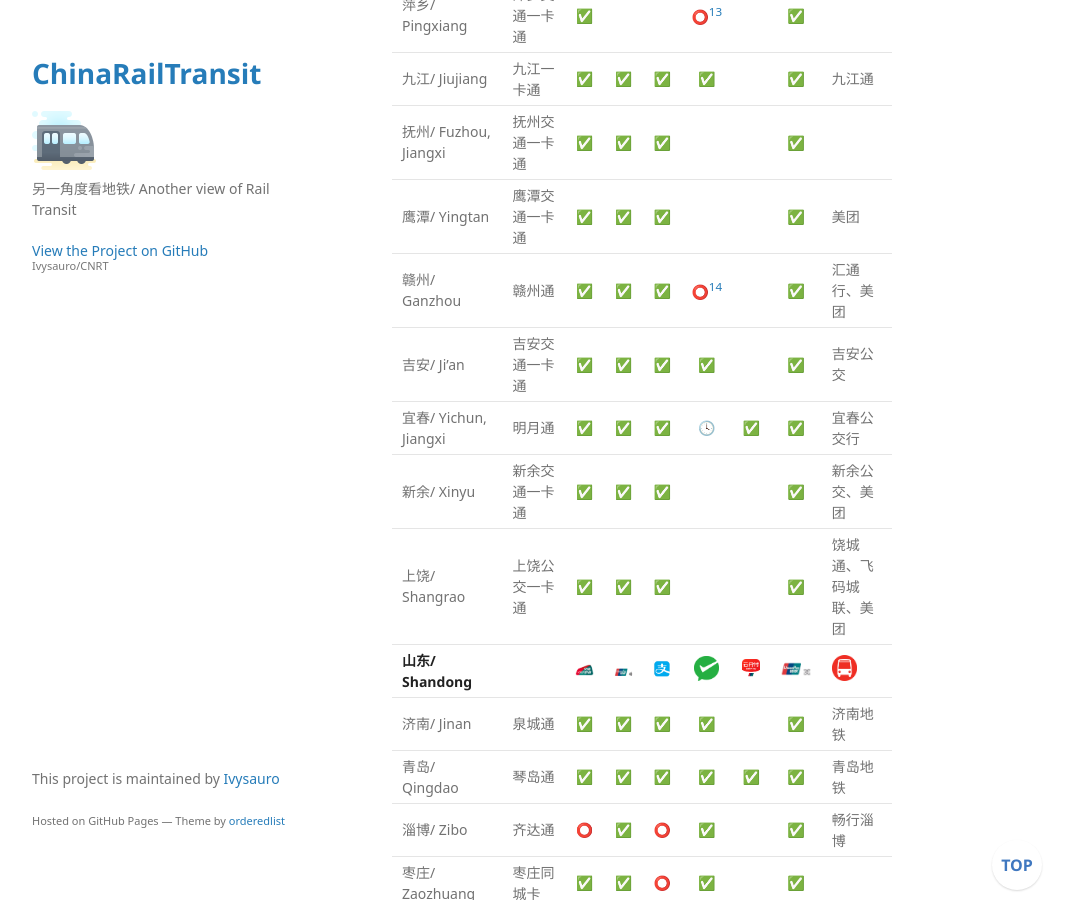
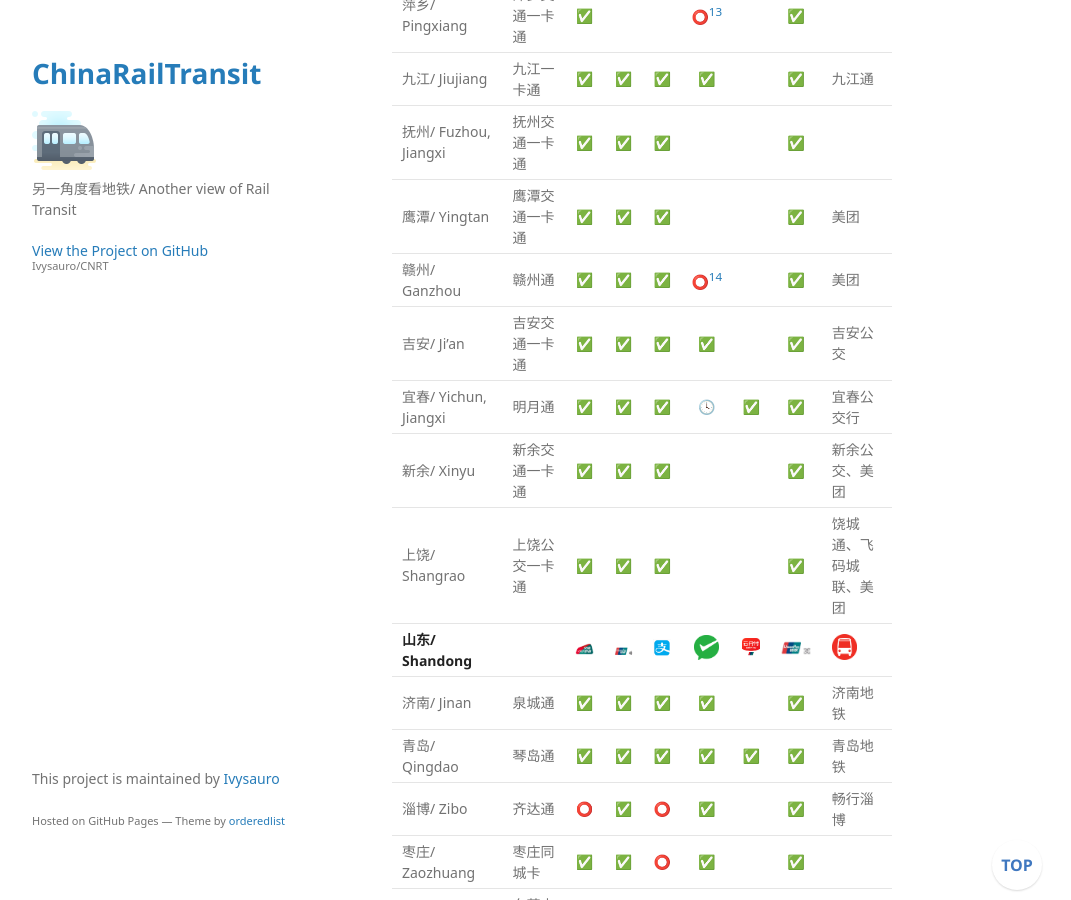
Before and after one commit to Ivysauro/CNRT, a Jekyll site: the page built from data/BusPay.md, in a window 1280 px wide and 900 px high, scrolled down 13018 px. Shown: the whole window, without its empty margins (178-1249 px from the left). Built offline with Jekyll 4.4.1, drawn with Linux system fonts in a browser that asks for light colours; some web fonts are replaced; our own code applies the rules of GitHub Pages for plain Markdown files; a script that is not in the unit is left out.

Commit message:
🚌更新赣州数据
#62

```diff
--- a/data/BusPay.md
+++ b/data/BusPay.md
@@ -212,7 +212,7 @@
 | 九江/ Jiujiang | 九江一卡通 | ✅ | ✅ | ✅ | ✅ | | ✅ | 九江通 |
 | 抚州/ Fuzhou, Jiangxi | 抚州交通一卡通 | ✅ | ✅ | ✅ | | | ✅ | |
 | 鹰潭/ Yingtan | 鹰潭交通一卡通 | ✅ | ✅ | ✅ | | | ✅ | 美团 |
-| 赣州/ Ganzhou | 赣州通 | ✅ | ✅ | ✅ | ⭕[^gz] | | ✅ | 汇通行、美团 |
+| 赣州/ Ganzhou | 赣州通 | ✅ | ✅ | ✅ | ⭕[^gz] | | ✅ | 美团 |
 | 吉安/ Ji'an | 吉安交通一卡通 | ✅ | ✅ | ✅ | ✅ | | ✅ | 吉安公交 |
 | 宜春/ Yichun, Jiangxi | 明月通 | ✅ | ✅ | ✅ | 🕓 | ✅ | ✅ | 宜春公交行 |
 | 新余/ Xinyu | 新余交通一卡通 | ✅ | ✅ | ✅ | | | ✅ | 新余公交、美团 |
```
